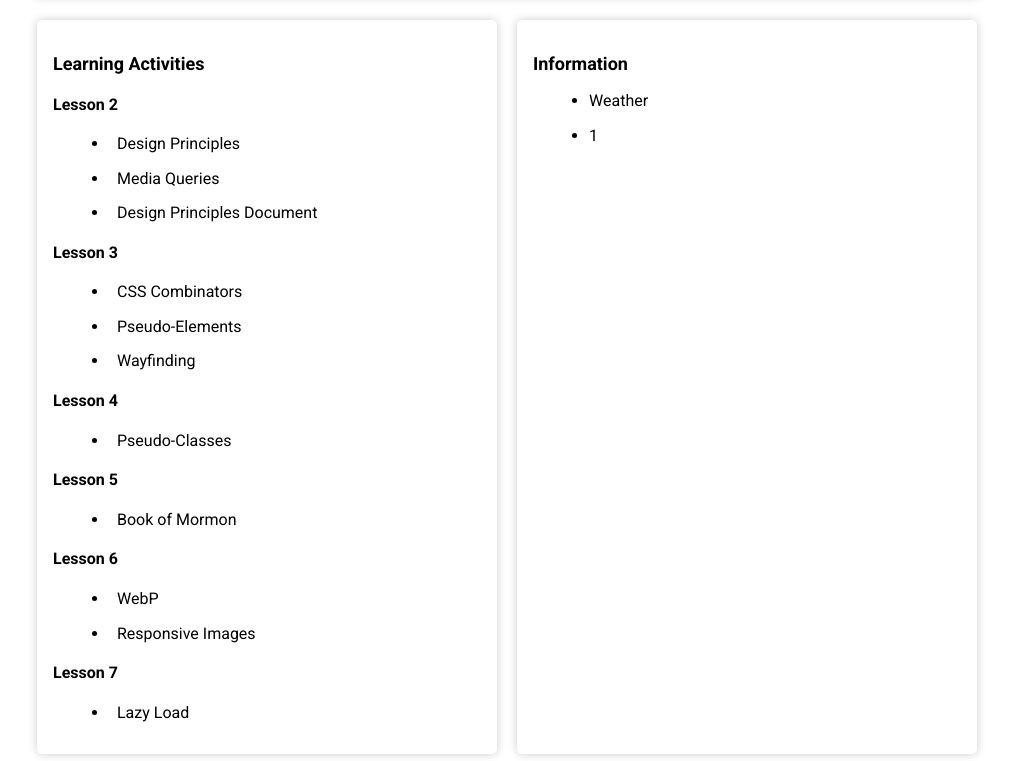
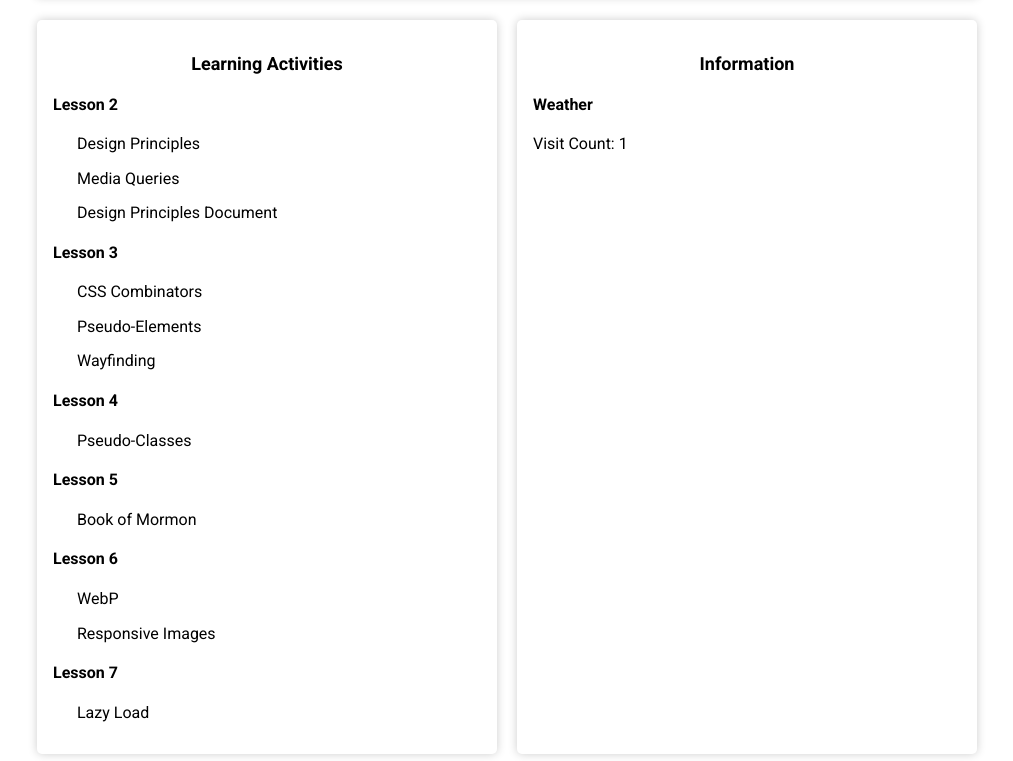
Before and after one commit to FiercelyPierce/fiercelypierce.github.io, a plain HTML site: page wdd230/index.html in a window 1280 px wide. Shown: the part 777-1538 px from the top of the page, without its empty margins (133-1146 px from the left). Drawn offline with Linux system fonts and the light colour scheme; a web font is replaced by a local one.

Commit message:
Update links and styles in index.html and base.css

```diff
--- a/wdd230/index.html
+++ b/wdd230/index.html
@@ -52,40 +52,41 @@
         <h3>Learning Activities</h3>
           <h4>Lesson 2</h4>
         <ul>
-          <li><a href="lesson02/design.html">Design Principles</a></li>
-          <li><a href="lesson02/media-query.html">Media Queries</a></li>
-          <li><a href="lesson02/design-principles.html">Design Principles Document</a></li>
+          <li class="lessonlink"><a href="lesson02/design.html">Design Principles</a></li>
+          <li class="lessonlink"><a href="lesson02/media-query.html">Media Queries</a></li>
+          <li class="lessonlink"><a href="lesson02/design-principles.html">Design Principles Document</a></li>
         </ul>
           <h4>Lesson 3</h4>
         <ul>
-          <li><a href="lesson03/images/css_combinators.png">CSS Combinators</a></li>
-          <li><a href="lesson03/images/pseudo-element.png">Pseudo-Elements</a></li>
-          <li><a href="https://codepen.io/FiercePierce/pen/NWJYrmJ">Wayfinding</a></li>
+          <li class="lessonlink"><a href="lesson03/images/css_combinators.png">CSS Combinators</a></li>
+          <li class="lessonlink"><a href="lesson03/images/pseudo-element.png">Pseudo-Elements</a></li>
+          <li class="lessonlink"><a href="https://codepen.io/FiercePierce/pen/NWJYrmJ">Wayfinding</a></li>
         </ul>
           <h4>Lesson 4</h4>
         <ul>
-          <li><a href="https://codepen.io/FiercePierce/pen/eYXrvMd">Pseudo-Classes</a></li>
+          <li class="lessonlink"><a href="https://codepen.io/FiercePierce/pen/eYXrvMd">Pseudo-Classes</a></li>
         </ul>
           <h4>Lesson 5</h4>
         <ul>
-          <li><a href="lesson05/bom.html">Book of Mormon</a></li>
+          <li class="lessonlink"><a href="lesson05/bom.html">Book of Mormon</a></li>
         </ul>
           <h4>Lesson 6</h4>
         <ul>
-          <li><a href="lesson06/images/landscape.webp">WebP</a></li>
-          <li><a href="lesson06/responsive-images.html">Responsive Images</a></li>
+          <li class="lessonlink"><a href="lesson06/images/landscape.webp">WebP</a></li>
+          <li class="lessonlink"><a href="lesson06/responsive-images.html">Responsive Images</a></li>
         </ul>
           <h4>Lesson 7</h4>
         <ul>
-          <li><a href="lesson07/lazyload.html">Lazy Load</a></li>
+          <li class="lessonlink"><a href="lesson07/lazyload.html">Lazy Load</a></li>
         </ul>
       </section>
       <section class="card">
         <h3>Information</h3>
-          <ul>
-            <li>Weather</li>
-            <li id="visitCount"></li>
-        </ul>
+        <section>
+          <h4>Weather</h4>
+          <p></p>
+        </section>
+          <p>Visit Count: <span id="visitCount"></span></p>
       </section>
     </div>
 
--- a/wdd230/styles/base.css
+++ b/wdd230/styles/base.css
@@ -135,6 +135,7 @@ h2 {
 h3 {
     font-size: 18px;
     font-weight: bold;
+    text-align: center;
 }
 
 p {
@@ -148,18 +149,23 @@ p {
     margin-bottom: 1rem;
 }
 
-.card ul li {
+.card ul {
+    list-style-type: none;
+    padding: 0;
+}
+
+.lessonlink {
     margin: 1rem;
 }
 
-.card ul li a {
+.lessonlink a {
     text-decoration: none;
     transition-duration: 0.5s;
     color: black;
     padding: 0.5rem;
 }
 
-.card ul li a:hover {
+.lessonlink a:hover {
     box-shadow: 0 0 10px rgba(0, 0, 0, 0.2);
     border-radius: 5px;
     transition-duration: 0.25s;
```
